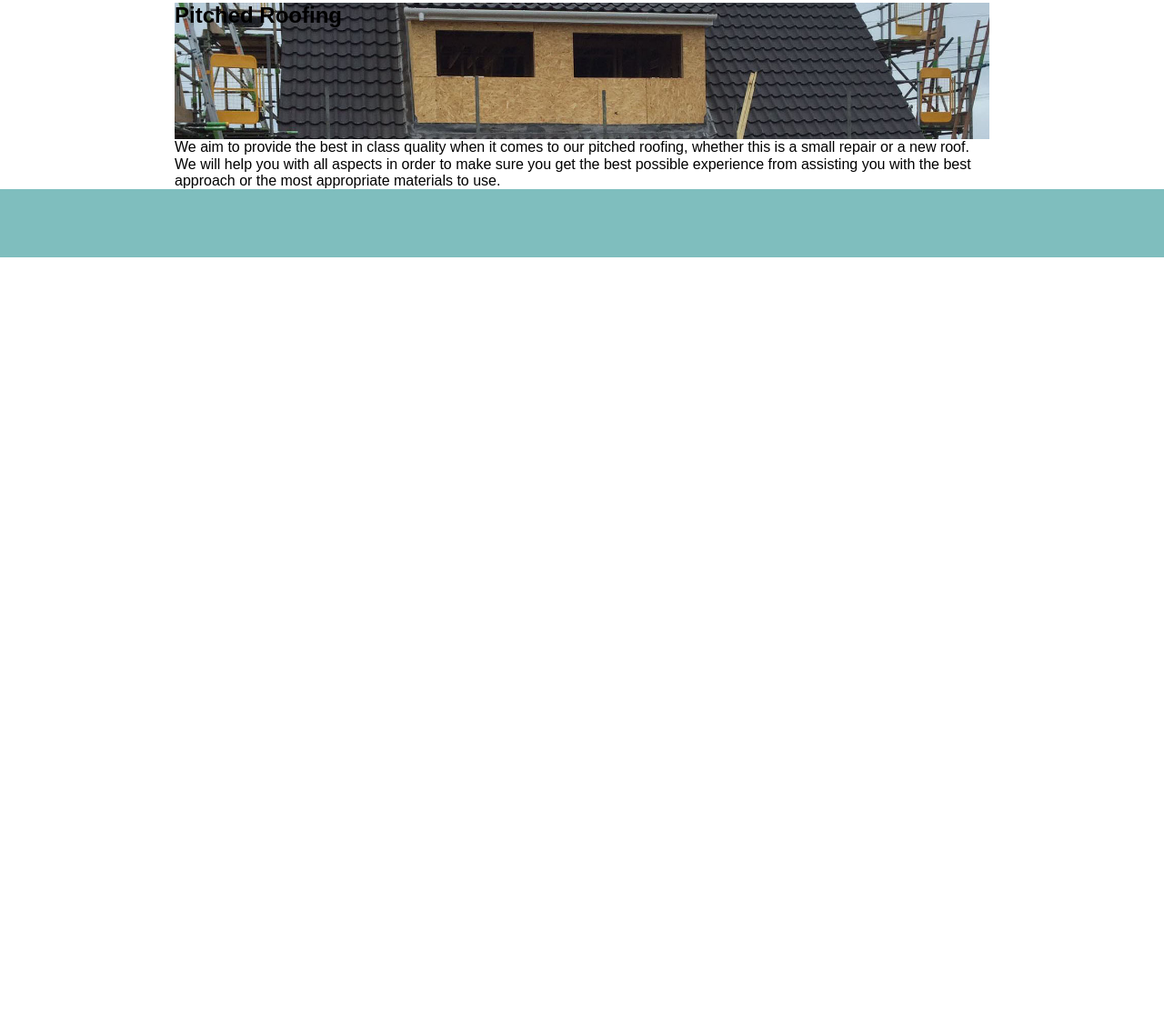
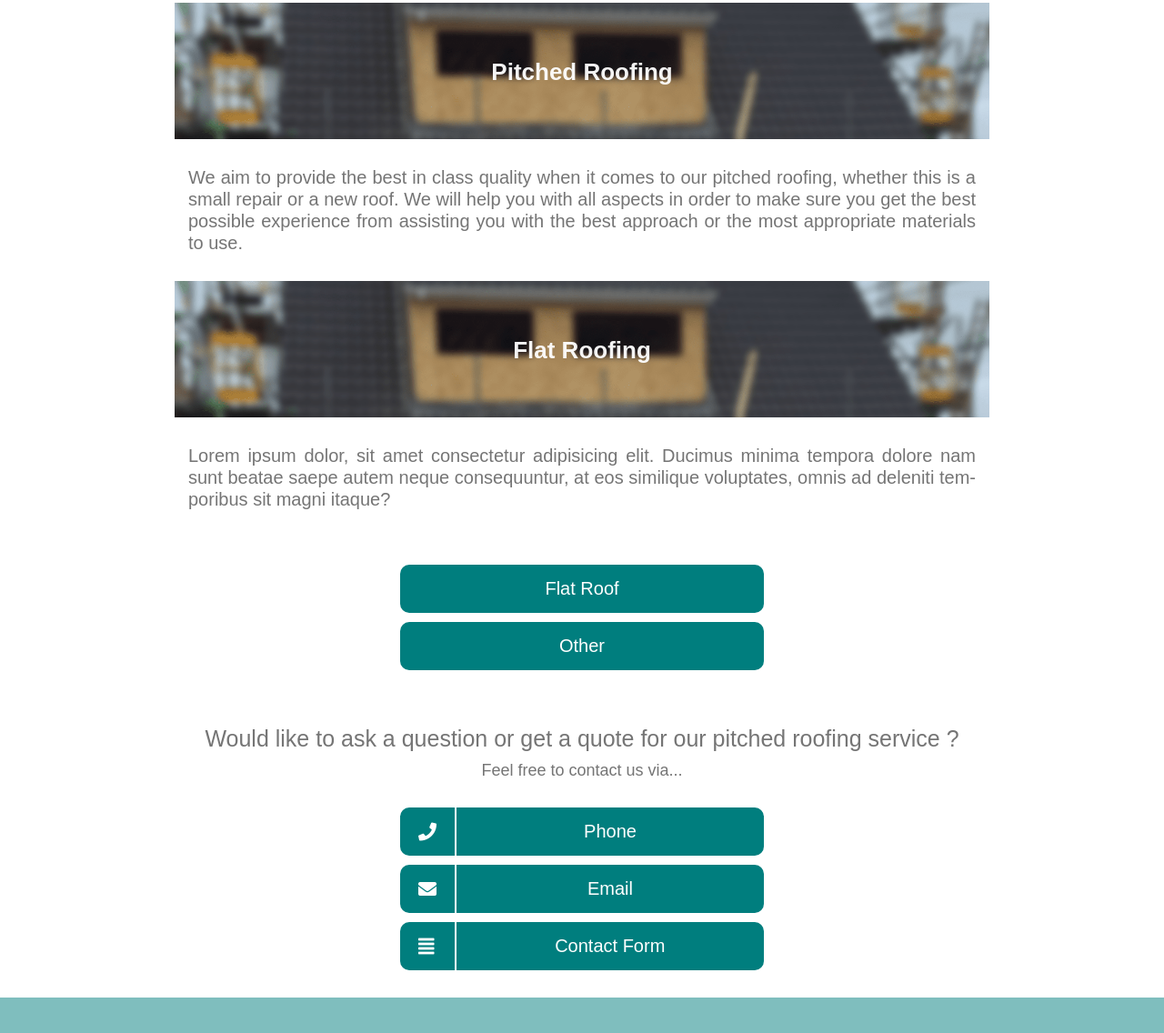
Before and after one commit to LBWebsites/BW-Roofing, a plain HTML site: page pitchedroof.html in a window 1280 px wide. Shown: the part 120-1256 px from the top of the page at 91% size. Before the commit the page ends 800 px from the top, so only its background shows below. Drawn offline with Linux system fonts and the light colour scheme.

Commit message:
Trying out new things on services

```diff
--- a/pitchedroof.html
+++ b/pitchedroof.html
@@ -17,9 +17,9 @@
     <header>
         <img id="logo" src="images/logo.png" alt="logo">
         <ul id="desknav">
-            <a href="#"><li class="active" id="top">Home</li></a>
+            <a href="index.html"><li id="top">Home</li></a>
             <a href="services.html"><li class="active">Services</li></a>
-            <a href="about.html"><li>About</li></a>
+            <a href="about.html"><li>About Us</li></a>
             <a href="contact_us.php"><li>Contact</li></a>
         </ul>
     </header>
@@ -36,9 +36,9 @@
             </div>
         </div>
         <ul id="mobnav">
-            <a href="#"><li class="active" id="top">Home</li></a>
-            <a href="services.html"><li>Services</li></a>
-            <a href="about.html"><li>About</li></a>
+            <a href="index.html"><li id="top">Home</li></a>
+            <a href="services.html"><li class="active">Services</li></a>
+            <a href="about.html"><li>About Us</li></a>
             <a href="contact_us.php"><li>Contact</li></a>
         </ul>
     </nav>
@@ -46,15 +46,52 @@
         <div class="titlearea pr">
             <h2>Pitched Roofing</h2>
         </div>
-        <p>
+        <p class="servicetxt">
                 We aim to provide the best in class quality when it comes to our pitched roofing,
                 whether this is a small repair or a new roof. We will help you with all aspects in
                 order to make sure you get the best possible experience from assisting you with the
                 best approach or the most appropriate materials to use.
         </p>
+        <div class="titlearea pr">
+                <h2>Flat Roofing</h2>
+            </div>
+            <p class="servicetxt">
+                    Lorem ipsum dolor, sit amet consectetur adipisicing elit. Ducimus minima
+                    tempora dolore nam sunt beatae saepe autem neque consequuntur, at eos
+                    similique voluptates, omnis ad deleniti temporibus sit magni itaque?
+            </p>
+        <ul class="hmlist">
+            <a href="flatroof.html">
+                <li>Flat Roof</li>
+            </a>
+            <a href="other.html">
+                <li>Other</li>
+            </a>
+        </ul>
+        <div class="hsec3">
+                <p class="hometxt bigtxt">
+                    Would like to ask a question or get a quote for our pitched roofing service ?
+                </p>
+                <p class="subhometxt">
+                    Feel free to contact us via...
+                </p>
+                <ul class="hmlist">
+                    <a href="tel:+44702066966">
+                        <li><span class="fas fa-phone homesyms"></span> <span class="vertline"></span>Phone</li>
+                    </a>
+                    <a href="mailto:levi.bensley10@gmail.com?Subject=Website%20Enquiry" target="_blank">
+                        <li><span class="fas fa-envelope homesyms"></span> <span class="vertline"></span>Email</li>
+                    </a>
+                    <a href="contact_us.php">
+                        <li><span class="fas fa-align-justify homesyms"></span> <span class="vertline v21"></span>Contact Form</li>
+                    </a>
+                </ul>
+            </div>
     </div>
 
-    <footer></footer>
+    <footer>
+
+    </footer>
 
     <script type="text/javascript" src="scripts/jquery-3.3.1.js"></script>
     <script type="text/javascript" src="scripts/slick.js"></script>
--- a/styles/style.css
+++ b/styles/style.css
@@ -178,7 +178,8 @@ nav ul li.active {
  }
 
  .hometxt {
-    text-align: center;
+    text-align: justify;
+    hyphens: auto;
     font-size: 20px;
     margin: 0px;
     padding: 30px 15px 0 15px;
@@ -195,6 +196,7 @@ nav ul li.active {
 }
 
  .bigtxt {
+    text-align: center;
     font-size: 25px;
  }
 
@@ -277,11 +279,32 @@ nav ul li.active {
     border-radius: 10px;
 }
 
+/* Pitched Roofing */
 .titlearea.pr {
-    background-image: url(../images/pr3s.jpg);
+    position: relative;
+    background-image: url(../images/pr3sb.png);
     background-position: center;
     background-size: cover;
     height: 150px;
+    text-align: center;
+}
+
+.titlearea.pr h2 {
+    color: white;
+    font-size: 26px;
+    opacity: .95;
+    padding-top: 62px;
+}
+
+.servicetxt {
+    font-size: 20px;
+    text-align: justify;
+    hyphens: auto;
+    margin: 0px;
+    padding: 30px 15px 30px 15px;
+    line-height: 1.2;
+    color: #757575;
+    font-weight: 500;
 }
 
  footer {
```
Also changed, not shown: flatroof.html (+15 -7 lines), index.html (+13 -4 lines), other.html (+2 -2 lines), images/Comp/background.jpg (added), images/Comp/favicon.png (added), images/Comp/favicon2.png (added), images/Comp/hs1.jpg (added), images/Comp/hs2.jpg (added), images/Comp/hs3.jpg (added), images/Comp/hs4.jpg (added), images/Comp/logo-min.png (added), images/Comp/pr3s.jpg (added), images/pr3sb.png (added), 1 other file.
